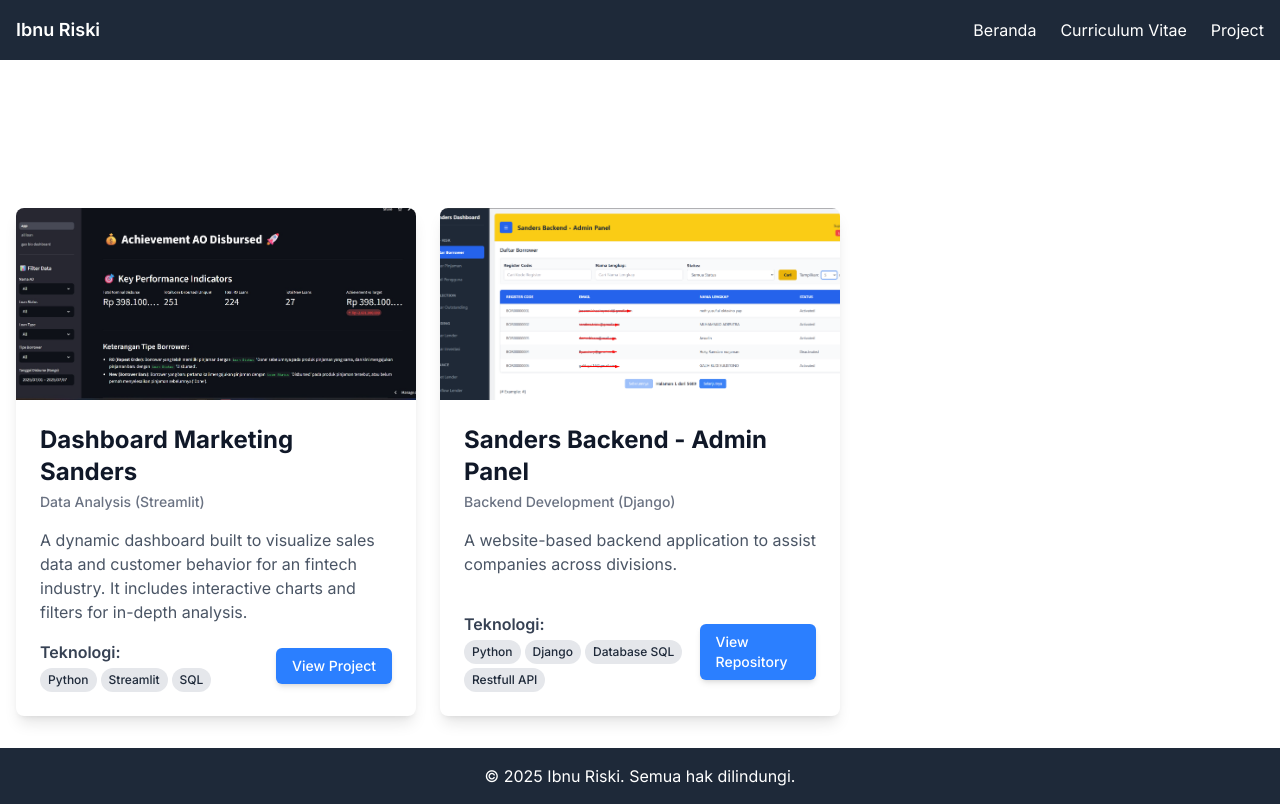
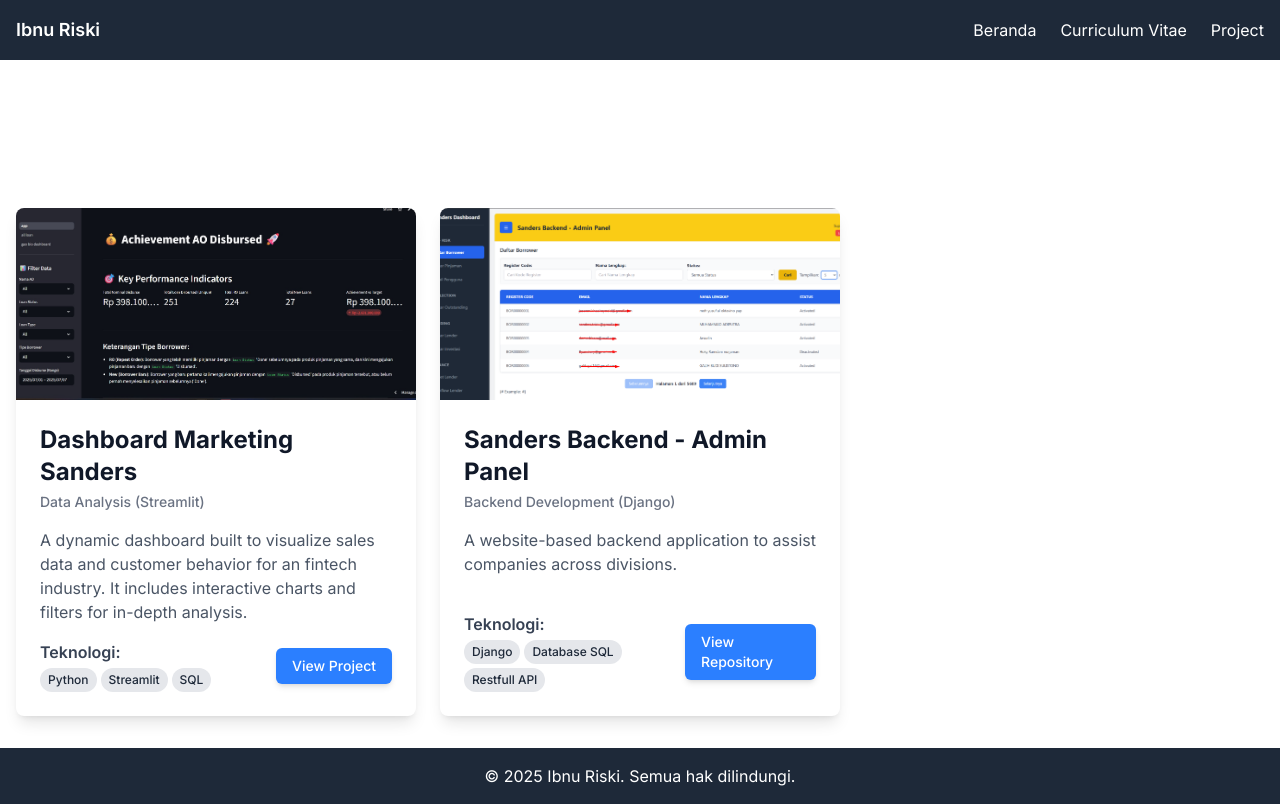
Before and after one commit to ibnurisk11/ts-portfolio, a Next.js app: page /projects in a window 1280 px wide. Built offline with nearby package versions, Linux system fonts and the light colour scheme.

Commit message:
layout fix

```diff
--- a/src/app/projects/page.tsx
+++ b/src/app/projects/page.tsx
@@ -15,7 +15,7 @@ const projectsData = [
     title: 'Sanders Backend - Admin Panel',
     subtitle: 'Backend Development (Django)',
     description: 'A website-based backend application to assist companies across divisions.',
-    technologies: ['Python', 'Django', 'Database SQL', 'Restfull API'],
+    technologies: ['Django', 'Database SQL', 'Restfull API'],
     linkText: 'View Repository',
     linkHref: 'https://github.com/ibnurisk11/sanders-dashboard',
     imageSrc: 'images/django-sanders-backend.png', // Menggunakan placeholder karena path lokal tidak didukung
```
